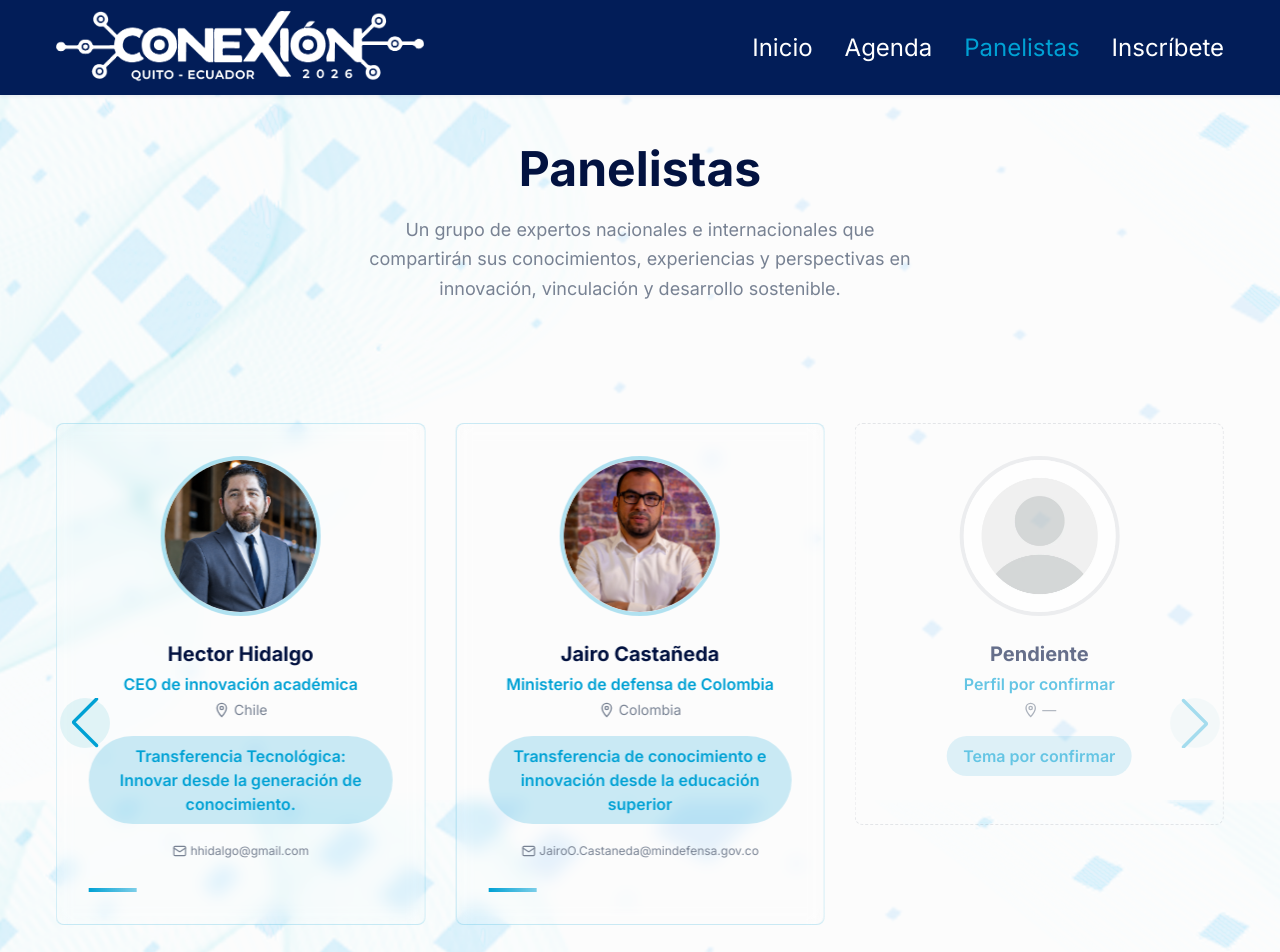
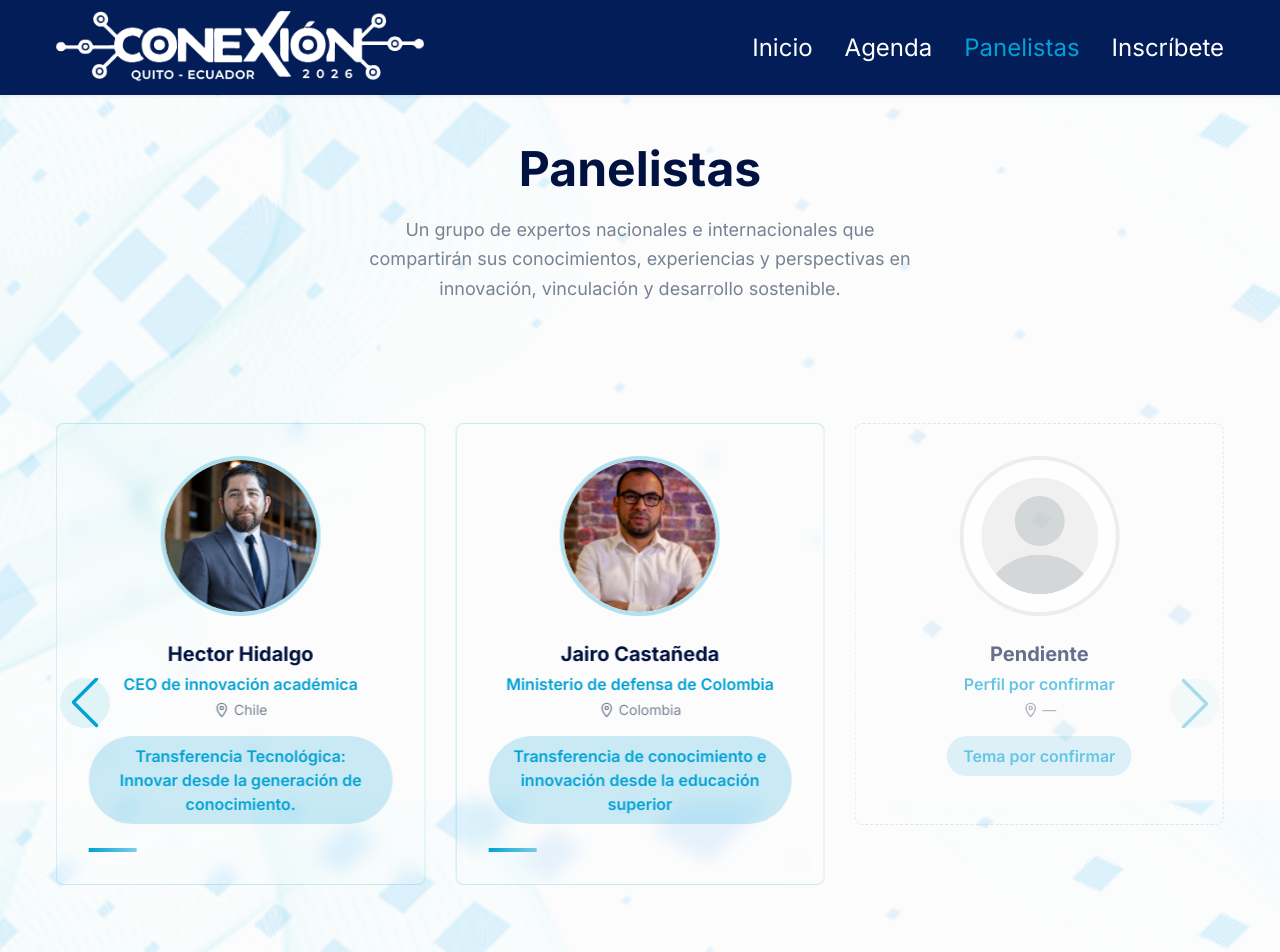
Before and after one commit to a-sebs/CongresoInternacionalDeVinculacionConLaSociedad, a Next.js app: page /panelistas in a window 1280 px wide. Shown: the top 952 px of the page. Built offline with nearby package versions, Linux system fonts and the light colour scheme.

Commit message:
mas cambios

```diff
--- a/src/components/Common/Footer/index.tsx
+++ b/src/components/Common/Footer/index.tsx
@@ -70,7 +70,7 @@ const Footer = () => {
                 </li>
                 <li>
                   <Link
-                    href="/agenda"
+                    href="/agenda#ponencia"
                     className="text-base text-gray-300 hover:text-primary duration-300"
                   >
                     Ponencias
--- a/src/components/Panelistas/PanelistasSlider.tsx
+++ b/src/components/Panelistas/PanelistasSlider.tsx
@@ -78,27 +78,7 @@ export default function PanelistasSlider() {
                   {panelista.tema}
                 </div>
               </div>
-              {panelista.correo && (
-                <a
-                  href={`mailto:${panelista.correo}`}
-                  className="inline-flex items-center gap-1 text-xs text-body-color transition-colors hover:text-primary"
-                >
-                  <svg
-                    xmlns="http://www.w3.org/2000/svg"
-                    className="h-3.5 w-3.5 shrink-0"
-                    viewBox="0 0 24 24"
-                    fill="none"
-                    stroke="currentColor"
-                    strokeWidth="2"
-                    strokeLinecap="round"
-                    strokeLinejoin="round"
-                  >
-                    <rect x="2" y="4" width="20" height="16" rx="2" />
-                    <path d="m22 7-8.97 5.7a1.94 1.94 0 0 1-2.06 0L2 7" />
-                  </svg>
-                  {panelista.correo}
-                </a>
-              )}
+
               {!panelista.pendiente && (
                 <div className="mt-6 h-1 w-12 bg-gradient-to-r from-primary to-primary/50 transition-all duration-300 group-hover:w-full"></div>
               )}
--- a/src/data/panelistasData.ts
+++ b/src/data/panelistasData.ts
@@ -4,7 +4,6 @@ export interface Panelista {
   perfil: string;
   pais: string;
   tema: string;
-  correo: string;
   imagen: string;
   pendiente?: boolean;
 }
@@ -16,7 +15,6 @@ export const panelistas: Panelista[] = [
     perfil: "Rector Parque Científico de Innovación Social",
     pais: "Colombia",
     tema: "Gestión del conocimiento para la generación de innovaciones sociales",
-    correo: "jpacheco@uniminuto.edu",
     imagen: "/images/blog/Juan Fernando Pacheco Duarte.png",
   },
   {
@@ -25,7 +23,6 @@ export const panelistas: Panelista[] = [
     perfil: "CEO de innovación académica",
     pais: "Chile",
     tema: "Transferencia Tecnológica: Innovar desde la generación de conocimiento.",
-    correo: "hhidalgo@gmail.com",
     imagen: "/images/blog/Hector Hidalgo.png",
   },
   {
@@ -34,7 +31,6 @@ export const panelistas: Panelista[] = [
     perfil: "Ministerio de defensa de Colombia",
     pais: "Colombia",
     tema: "Transferencia de conocimiento e innovación desde la educación superior",
-    correo: "JairoO.Castaneda@mindefensa.gov.co",
     imagen: "/images/blog/Jairo Castañeda-modified.png",
   },
   {
@@ -43,7 +39,6 @@ export const panelistas: Panelista[] = [
     perfil: "Perfil por confirmar",
     pais: "—",
     tema: "Tema por confirmar",
-    correo: "",
     imagen: "/images/blog/anonimo.png",
     pendiente: true,
   },
```
